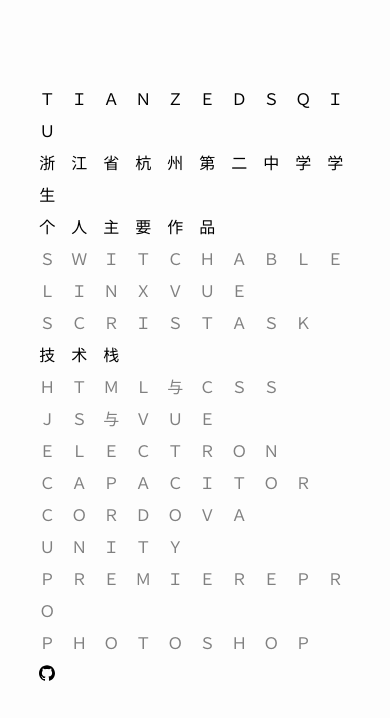
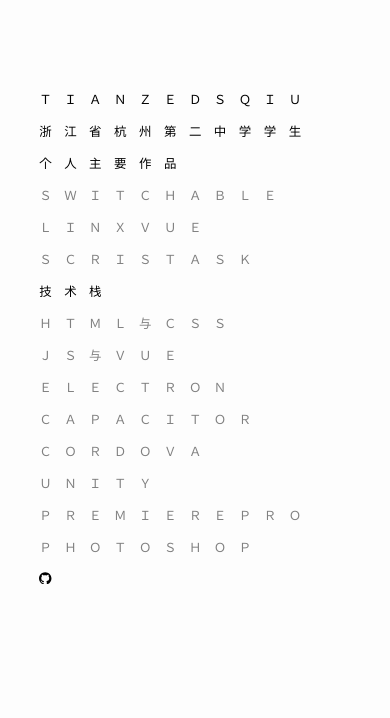
Before and after one commit to scris/tianzeds, a Vue app: page / in a window 390 px wide. Shown: the top 718 px of the page. Built offline with nearby package versions, Linux system fonts and the light colour scheme.

Commit message:
enhancement for mobile devices

```diff
--- a/src/App.vue
+++ b/src/App.vue
@@ -65,17 +65,17 @@
     margin-top: 10vh;
     margin-bottom: 10vh;
     padding-right: 0rem;
-    letter-spacing: 0.8rem;
-    font-size: 0.8rem;
+    letter-spacing: 0.78rem;
+    font-size: 0.78rem;
 }
 .icon {
-  width: 0.8rem;
-  height: 0.8rem;
+  width: 0.78rem;
+  height: 0.78rem;
 }
 
-@media (min-width: 380px) {
+@media (min-width: 420px) {
     .container {
-      max-width: 576px;
+      max-width: 420px;
       letter-spacing: 1rem;
       font-size: 1rem;
       line-height: 200%;
@@ -86,9 +86,9 @@
     }
 }
 
-@media (min-width: 576px) {
+@media (min-width: 630px) {
     .container {
-      max-width: 576px;
+      max-width: 620px;
       letter-spacing: 1.5rem;
       font-size: 1.5rem;
       line-height: 200%;
```
Also changed, not shown: 8 other files (tests, documents, lock files or other folders).
